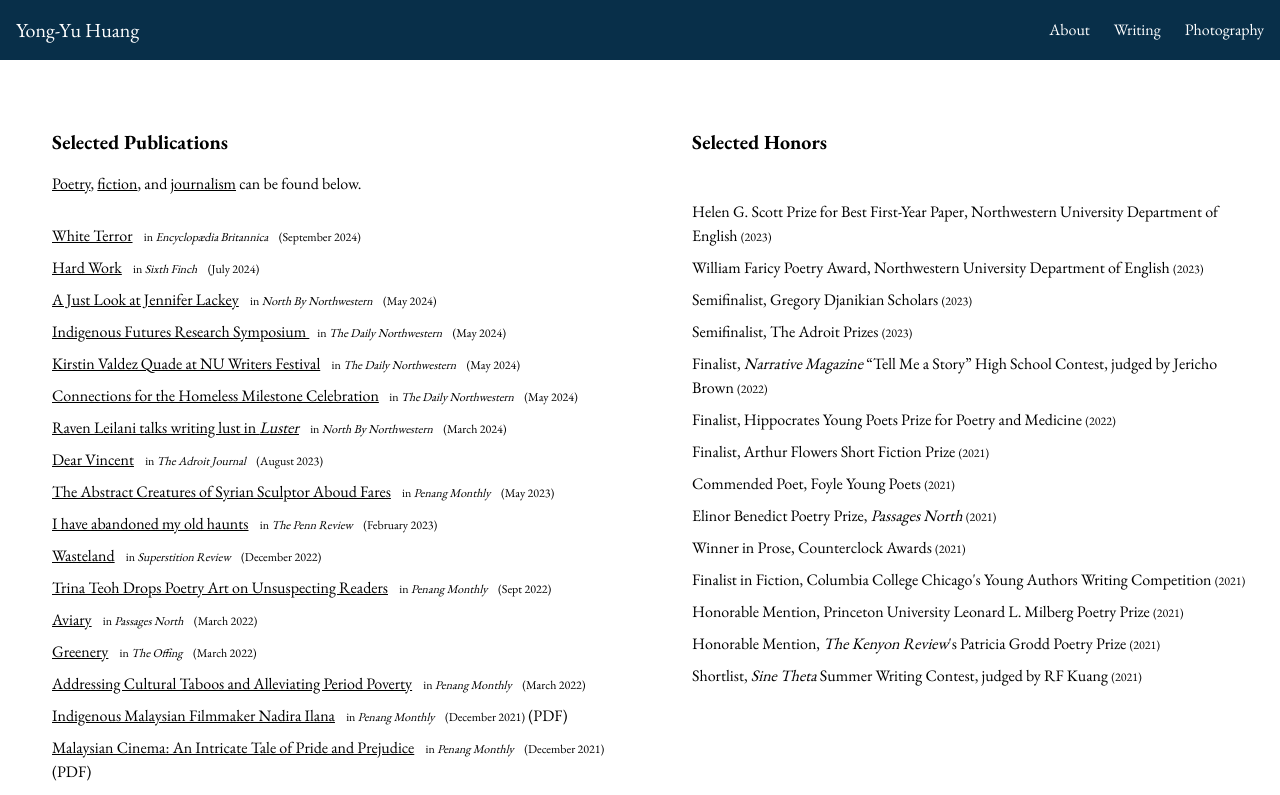
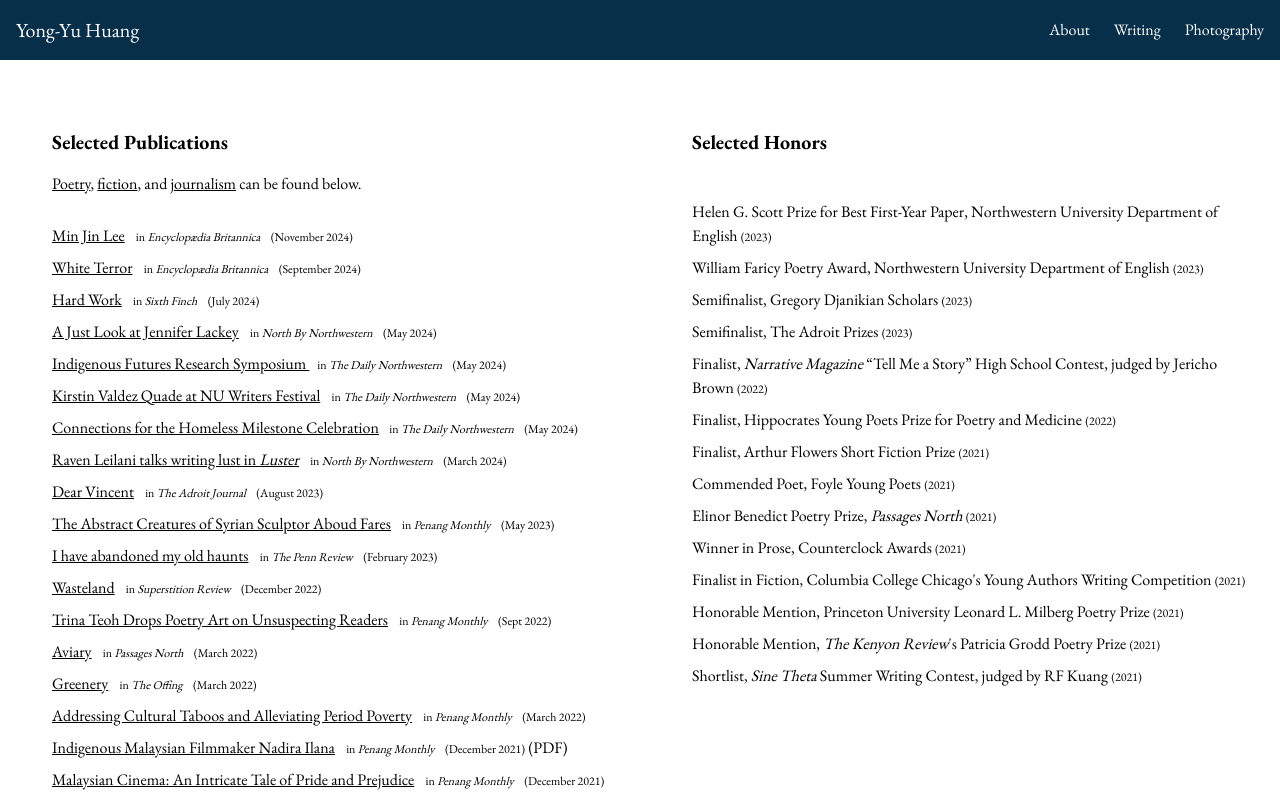
Before and after one commit to yongssh/yongssh.github.io, a Next.js app: page /writing in a window 1280 px wide. Shown: the top 795 px of the page. Built offline with nearby package versions, Linux system fonts and the light colour scheme.

Commit message:
updated pubs

```diff
--- a/src/app/components/publications.tsx
+++ b/src/app/components/publications.tsx
@@ -16,6 +16,7 @@ const Publications =() => {
         <span className="hover hover-poetry">Poetry</span>, <span className="hover hover-prose">fiction</span>, and  <span className="hover hover-journ">journalism</span> can be found below.</p>
       <br></br>
       <div className={`ml-8`}>
+            <p className={'p-1'}><a className="journ" href="https://www.britannica.com/biography/Min-Jin-Lee">Min Jin Lee</a> <span className="text-xs p-2">in <em>Encyclopædia Britannica</em> </span> <span className="text-xs">(November 2024)</span></p>
             <p className={'p-1'}><a className="journ" href="https://www.britannica.com/event/White-Terror-Taiwan">White Terror</a> <span className="text-xs p-2">in <em>Encyclopædia Britannica</em> </span> <span className="text-xs">(September 2024)</span></p>
             <p className={'p-1'}><a className="poetry" href="https://sixthfinch.com/huang1.html">Hard Work</a> <span className="text-xs p-2">in <em>Sixth Finch</em> </span> <span className="text-xs">(July 2024)</span></p>
             <p className={'p-1'}><a className="journ" href="https://northbynorthwestern.com/a-just-look-at-jennifer-lackey/"> A Just Look at Jennifer Lackey</a> <span className="text-xs p-2">in <em>North By Northwestern</em> </span> <span className="text-xs">(May 2024)</span></p>
@@ -24,7 +25,7 @@ const Publications =() => {
             <p className={'p-1'}> <a className="journ" href="https://dailynorthwestern.com/2024/05/22/city/connections-for-the-homeless-honors-staff-volunteers-participants-at-milestone-celebration/">Connections for the Homeless Milestone Celebration</a><span className="text-xs p-2"> in <em>The Daily Northwestern </em> </span> <span className="text-xs">(May 2024)</span></p>
             <p className={'p-1'}><a className="journ" href="https://northbynorthwestern.com/writing-lust-in-luster-a-raven-leilani-reading/"> Raven Leilani talks writing lust in <em>Luster</em></a> <span className="text-xs p-2">in <em>North By Northwestern</em> </span> <span className="text-xs">(March 2024)</span></p>
             <p className={'p-1'}> <a className="poetry" href="https://theadroitjournal.org/issue-forty-six/issue-forty-six-yong-yu-huang/">Dear Vincent</a> <span className="text-xs p-2"> in <em>The Adroit Journal </em></span><span className="text-xs">(August 2023)</span></p>
-            <p className={'p-1'}> <a className="journ" href="https://penangmonthly.com/article/20897/facing-abstract-creatures-makes-them-relatable-in-penang"> The Abstract Creatures of Syrian Sculptor Aboud Fares</a> <span className="text-xs p-2">  in <em>Penang Monthly</em> </span> <span className="text-xs">(May 2023)</span></p>
+            <p className={'p-1'}> <a className="journ" href="https://www.penangmonthly.com/facing-abstract-creatures-makes-them-relatable-in-penang/"> The Abstract Creatures of Syrian Sculptor Aboud Fares</a> <span className="text-xs p-2">  in <em>Penang Monthly</em> </span> <span className="text-xs">(May 2023)</span></p>
             <p className={'p-1'}> <a className="poetry" href="https://www.pennreview.org/i-have-abandoned-all-my-old-haunts">I have abandoned my old haunts</a> <span className="text-xs p-2"> in <em>The Penn Review </em> </span><span className="text-xs">(February 2023)</span></p>
             <p className={'p-1'}> <a className="poetry" href="https://superstitionreview.asu.edu/issue30/poetry/youngyuhuang">Wasteland</a> <span className="text-xs p-2"> in <em>Superstition Review</em> </span><span className="text-xs">(December 2022)</span></p>
             <p className={'p-1'}> <a className="journ" href="https://penangmonthly.com/dropping-poetry-art-on-unsuspecting-readers"> Trina Teoh Drops Poetry Art on Unsuspecting Readers</a> <span className="text-xs p-2">  in <em>Penang Monthly</em> </span> <span className="text-xs">(Sept 2022)</span></p>
```
